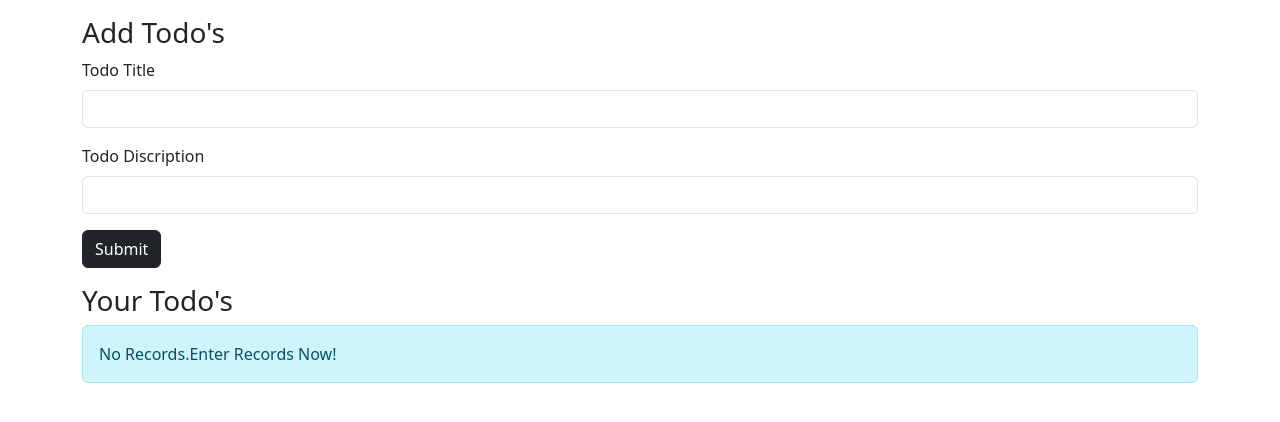
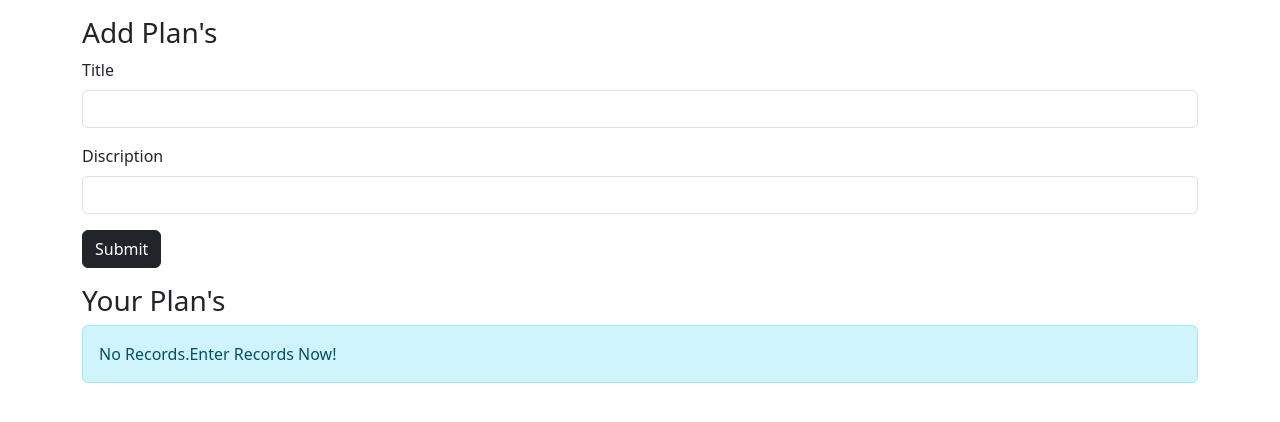
Before and after one commit to sahilumak/Crud_Flask_project, a Flask app: page / in a window 1280 px wide. Shown: the part 56-478 px from the top of the page. Run offline with Flask 3, Linux system fonts and the light colour scheme; data that the repository does not hold is empty.

Commit message:
Update home1.html

```diff
--- a/templates/home1.html
+++ b/templates/home1.html
@@ -1,22 +1,22 @@
 {% extends "base.html" %}
 {% block base %}
   <div class="container my-3">
-    <h3> Add Todo's</h3>
+    <h3> Add Plan's</h3>
     <form action="/" method="post">
       <div class="mb-3">
-        <label for="title" class="form-label">Todo Title</label>
+        <label for="title" class="form-label">Title</label>
         <input type="text" name="title" class="form-control" id="title" aria-describedby="emailHelp">
         <!-- <div id="emailHelp" class="form-text"></div> -->
       </div>
       <div class="mb-3">
-        <label for="desc" class="form-label">Todo Discription</label>
+        <label for="desc" class="form-label">Discription</label>
         <input type="text" name="desc" class="form-control" id="desc">
       </div>
       <button type="submit" class="btn btn-dark">Submit</button>
     </form>
   </div>
   <div class="container my-3">
-    <h3>Your Todo's</h3>
+    <h3>Your Plan's</h3>
     {% if todos|length == 0 %}
     <div class="alert alert-info" role="alert">
       No Records.Enter Records Now!
```
